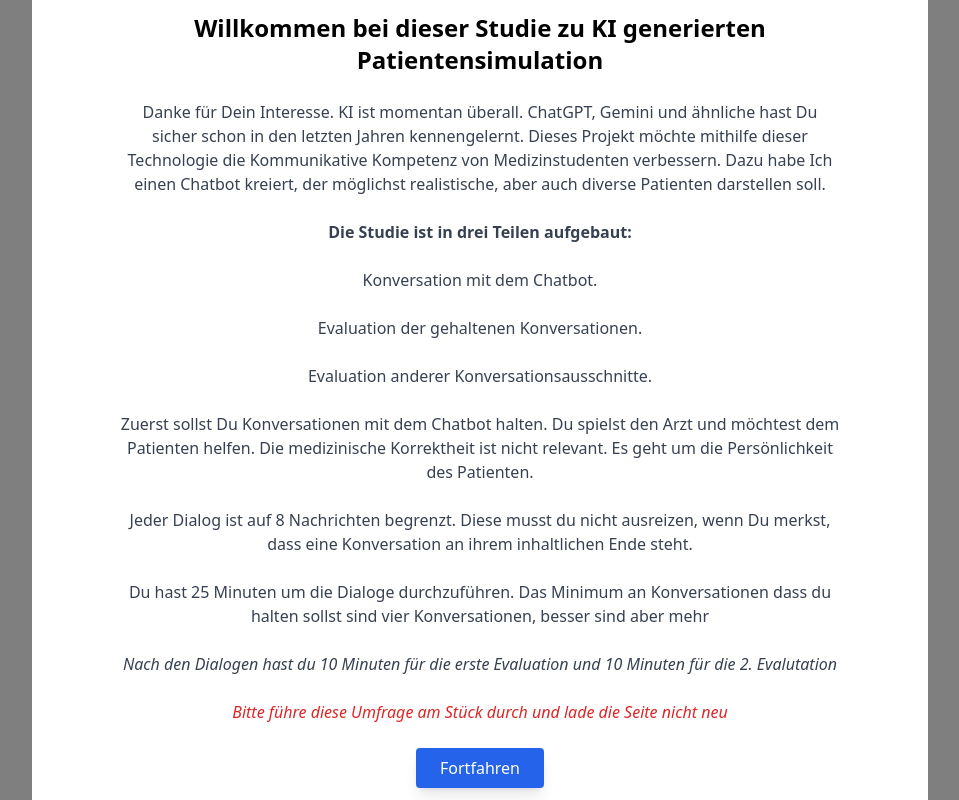
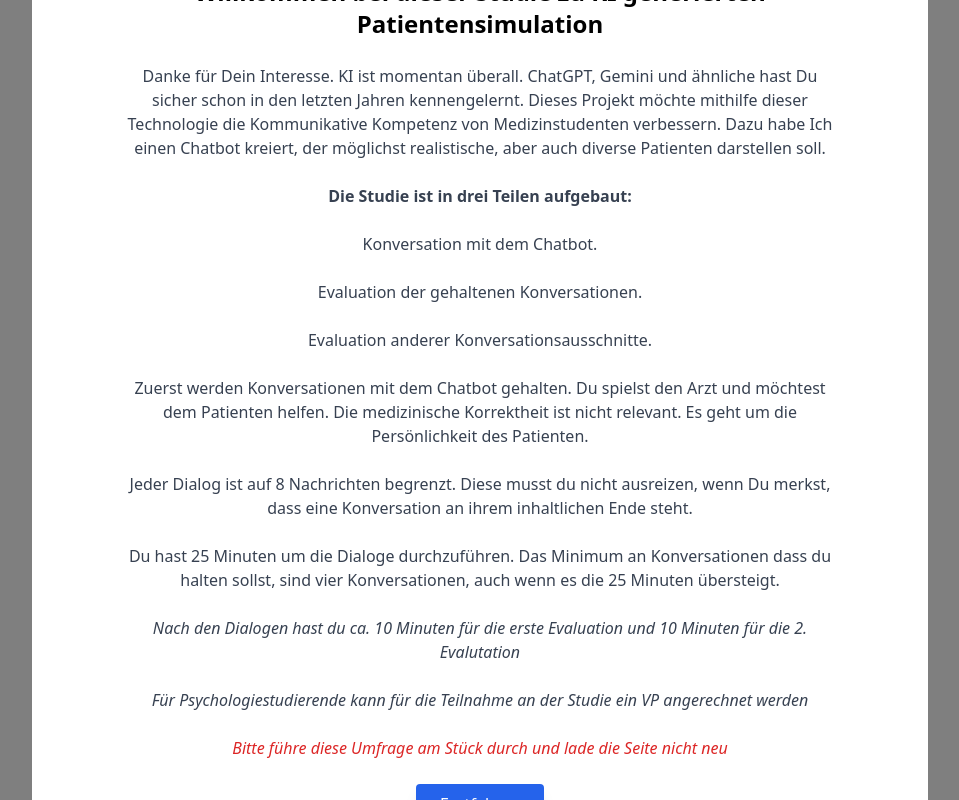
Before and after one commit to sivenDalmatin/frontend-study, a React (Vite) app: page / in a window 1280 px wide. Both pictures are taken after a click on the button "Intro anzeigen". Shown: the whole page, without its empty margins (160-1119 px from the left). Built offline with nearby package versions, Linux system fonts and the light colour scheme.

Commit message:
info text update

```diff
--- a/src/components/Intro.jsx
+++ b/src/components/Intro.jsx
@@ -21,17 +21,18 @@ export default function Intro({ onStart }) {
         Evaluation anderer Konversationsausschnitte.
       </p>
       <p className="text-gray-700">
-        Zuerst sollst Du Konversationen mit dem Chatbot halten. Du spielst den Arzt und möchtest dem Patienten helfen. Die medizinische Korrektheit ist nicht relevant. Es geht um die Persönlichkeit des Patienten.
+        Zuerst werden Konversationen mit dem Chatbot gehalten. Du spielst den Arzt und möchtest dem Patienten helfen. Die medizinische Korrektheit ist nicht relevant. Es geht um die Persönlichkeit des Patienten.
       </p>
       <p className="text-gray-700">
         Jeder Dialog ist auf 8 Nachrichten begrenzt. Diese musst du nicht ausreizen, wenn Du merkst, dass eine Konversation an ihrem inhaltlichen Ende steht.
       </p>
       <p className="text-gray-700">
-        Du hast 25 Minuten um die Dialoge durchzuführen. Das Minimum an Konversationen dass du halten sollst sind vier Konversationen, besser sind aber mehr
+        Du hast 25 Minuten um die Dialoge durchzuführen. Das Minimum an Konversationen dass du halten sollst, sind vier Konversationen, auch wenn es die 25 Minuten übersteigt.
       </p>
       <p className="text-gray-700 italic">
-        Nach den Dialogen hast du 10 Minuten für die erste Evaluation und 10 Minuten für die 2. Evalutation
+        Nach den Dialogen hast du ca. 10 Minuten für die erste Evaluation und 10 Minuten für die 2. Evalutation
       </p>
+      <p className="text-gray-700 italic">Für Psychologiestudierende kann für die Teilnahme an der Studie ein VP angerechnet werden</p>
       <p className='text-red-600 italic'>Bitte führe diese Umfrage am Stück durch und lade die Seite nicht neu</p>
       <button
         onClick={onStart}
```
